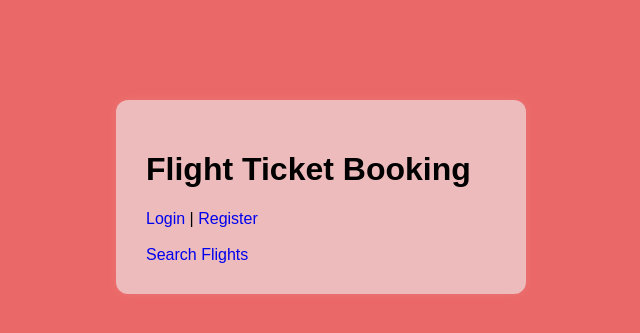
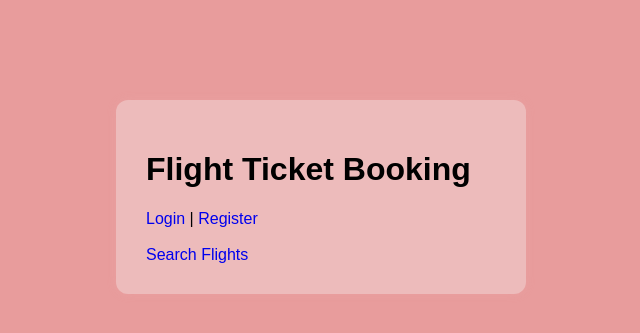
Before and after one commit to Nikhil-Gupta67/Tickets-, a Django app: page / in a window 1280 px wide. Shown: the top 333 px of the page, without its empty margins (319-959 px from the left). Run offline with Django 5.2, Linux system fonts and the light colour scheme.

Commit message:
Changed the Style

```diff
--- a/App/static/scss/style.css
+++ b/App/static/scss/style.css
@@ -1,6 +1,6 @@
 body {
     font-family: Arial;
-    background: #eb6868;
+    background: #e89c9c;
 }
 
 .container {
```
